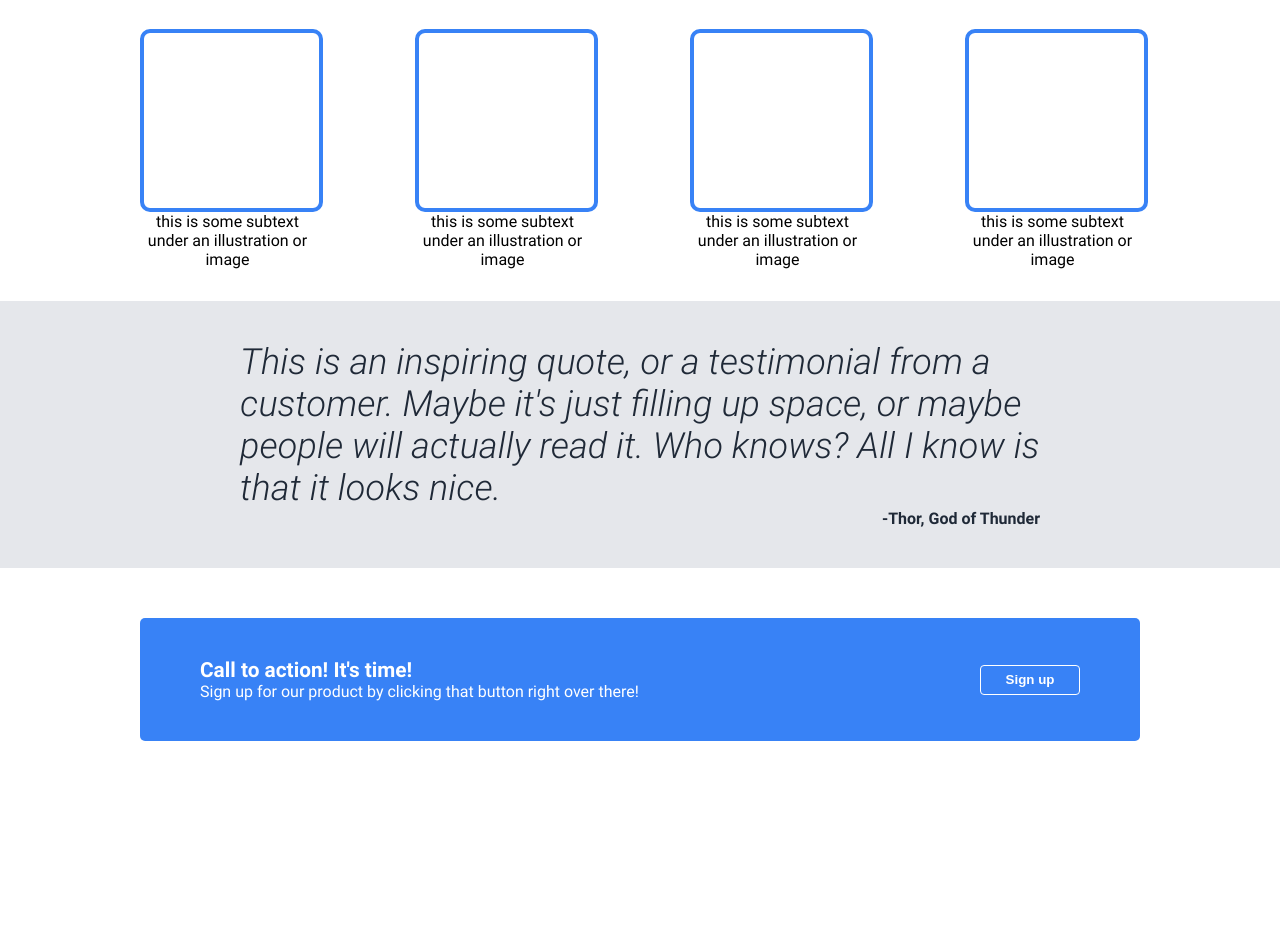
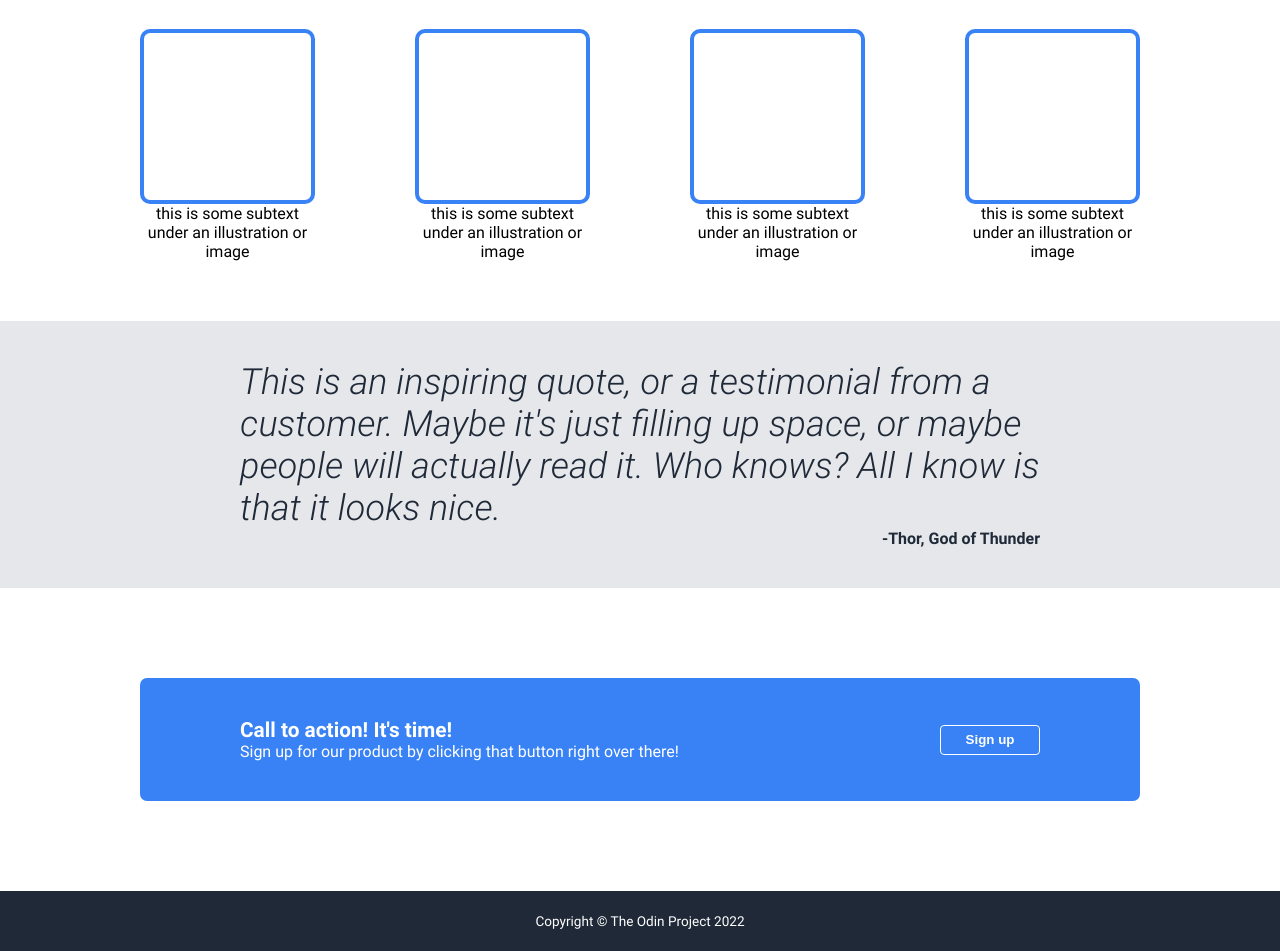
Before and after one commit to catagonus/landing-page, a plain HTML site: page index.html in a window 1280 px wide. Shown: the part 481-1432 px from the top of the page. Before the commit the page ends 1272 px from the top, so only its background shows below. Drawn offline with Linux system fonts and the light colour scheme.

Commit message:
complete whole page 1st draft

```diff
--- a/index.html
+++ b/index.html
@@ -70,5 +70,7 @@
         </div>
     </div>
 
+    <div class="footer">Copyright &#169; The Odin Project 2022</div>
+
 </body>
 </html>
--- a/style.css
+++ b/style.css
@@ -74,7 +74,11 @@ a {
     font-size: 24px;
 }
 
-.navlinks {}
+.navlinks {
+    display: flex;
+    justify-content: flex-end;
+    gap: 12px;
+}
 
 .header-content {
     display: flex;
@@ -135,9 +139,10 @@ a {
 .info-grid {
     display: flex;
     width: 1000px;
+    box-sizing: border-box;
     flex-shrink: 1;
     justify-content: space-between;
-    margin-bottom: 32px;
+    margin-bottom: 60px;
 }
 
 .info-item {
@@ -151,6 +156,7 @@ a {
     width: 175px;
     border: 4px solid #3882f6;
     border-radius: 10px;
+    box-sizing: border-box;
 }
 
 .info-text {
@@ -197,9 +203,9 @@ a {
     display: flex;
     justify-content: space-between;
     align-items: center;
-    padding: 40px 60px;
-    border-radius: 5px;
-    margin: 50px 0;
+    padding: 40px 100px;
+    border-radius: 7px;
+    margin: 90px 0;
 }
 
 .cta-words {}
@@ -214,3 +220,13 @@ a {
 .cta button {
     border: 1px solid white;
 }
+
+.footer {
+    background-color: #1f2937;
+    color: white;
+    display: flex;
+    justify-content: center;
+    align-items: center;
+    height: 60px;
+    font-size: .85em;
+}
```
